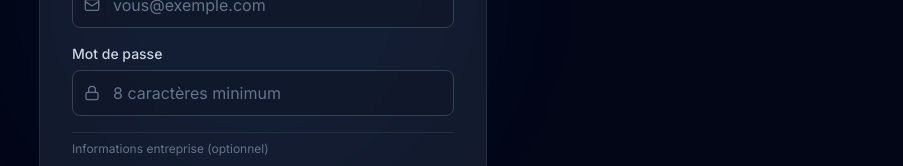
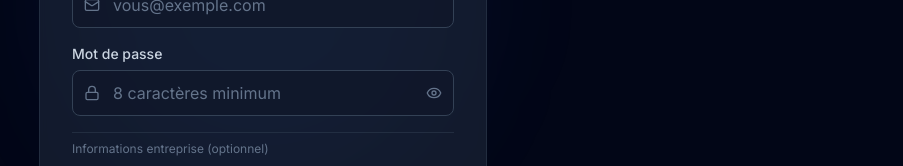
Before and after one commit to Karel170/avis-auto, a React (Vite) app: page /register in a window 1280 px wide. Shown: the part 397-563 px from the top of the page, without its empty margins (377-1280 px from the left). Built offline with nearby package versions, Linux system fonts and the light colour scheme; no server answers.

Commit message:
feat: show/hide password toggle on login and register

```diff
--- a/src/pages/Login.jsx
+++ b/src/pages/Login.jsx
@@ -1,6 +1,6 @@
 import { useState } from 'react';
 import { Link, useNavigate } from 'react-router-dom';
-import { Star, Mail, Lock, ArrowRight, Loader2 } from 'lucide-react';
+import { Star, Mail, Lock, ArrowRight, Loader2, Eye, EyeOff } from 'lucide-react';
 import toast from 'react-hot-toast';
 import { authApi } from '../lib/api';
 import useAuthStore from '../store/authStore';
@@ -10,6 +10,7 @@
   const [form, setForm] = useState({ email: '', password: '' });
   const [loading, setLoading] = useState(false);
   const [error, setError] = useState('');
+  const [showPassword, setShowPassword] = useState(false);
   const navigate = useNavigate();
   const login = useAuthStore((s) => s.login);
 
@@ -73,13 +74,21 @@
               <div className="relative">
                 <Lock className="absolute left-3 top-1/2 -translate-y-1/2 w-4 h-4 text-slate-500" />
                 <input
-                  type="password"
-                  className="input pl-10"
+                  type={showPassword ? 'text' : 'password'}
+                  className="input pl-10 pr-10"
                   placeholder="••••••••"
                   value={form.password}
                   onChange={(e) => setForm({ ...form, password: e.target.value })}
                   required
                 />
+                <button
+                  type="button"
+                  onClick={() => setShowPassword(!showPassword)}
+                  className="absolute right-3 top-1/2 -translate-y-1/2 text-slate-500 hover:text-slate-300 transition-colors"
+                  tabIndex={-1}
+                >
+                  {showPassword ? <EyeOff className="w-4 h-4" /> : <Eye className="w-4 h-4" />}
+                </button>
               </div>
             </div>
 
--- a/src/pages/Register.jsx
+++ b/src/pages/Register.jsx
@@ -1,6 +1,6 @@
 import { useState } from 'react';
 import { Link, useNavigate } from 'react-router-dom';
-import { Star, Mail, Lock, User, Building2, ArrowRight, Loader2 } from 'lucide-react';
+import { Star, Mail, Lock, User, Building2, ArrowRight, Loader2, Eye, EyeOff } from 'lucide-react';
 import toast from 'react-hot-toast';
 import { authApi } from '../lib/api';
 import useAuthStore from '../store/authStore';
@@ -11,6 +11,7 @@
     name: '', email: '', password: '', companyName: '', sector: '',
   });
   const [loading, setLoading] = useState(false);
+  const [showPassword, setShowPassword] = useState(false);
   const navigate = useNavigate();
   const login = useAuthStore((s) => s.login);
 
@@ -89,14 +90,22 @@
               <div className="relative">
                 <Lock className="absolute left-3 top-1/2 -translate-y-1/2 w-4 h-4 text-slate-500" />
                 <input
-                  type="password"
-                  className="input pl-10"
+                  type={showPassword ? 'text' : 'password'}
+                  className="input pl-10 pr-10"
                   placeholder="8 caractères minimum"
                   value={form.password}
                   onChange={(e) => setForm({ ...form, password: e.target.value })}
                   required
                   minLength={8}
                 />
+                <button
+                  type="button"
+                  onClick={() => setShowPassword(!showPassword)}
+                  className="absolute right-3 top-1/2 -translate-y-1/2 text-slate-500 hover:text-slate-300 transition-colors"
+                  tabIndex={-1}
+                >
+                  {showPassword ? <EyeOff className="w-4 h-4" /> : <Eye className="w-4 h-4" />}
+                </button>
               </div>
             </div>
 
```
